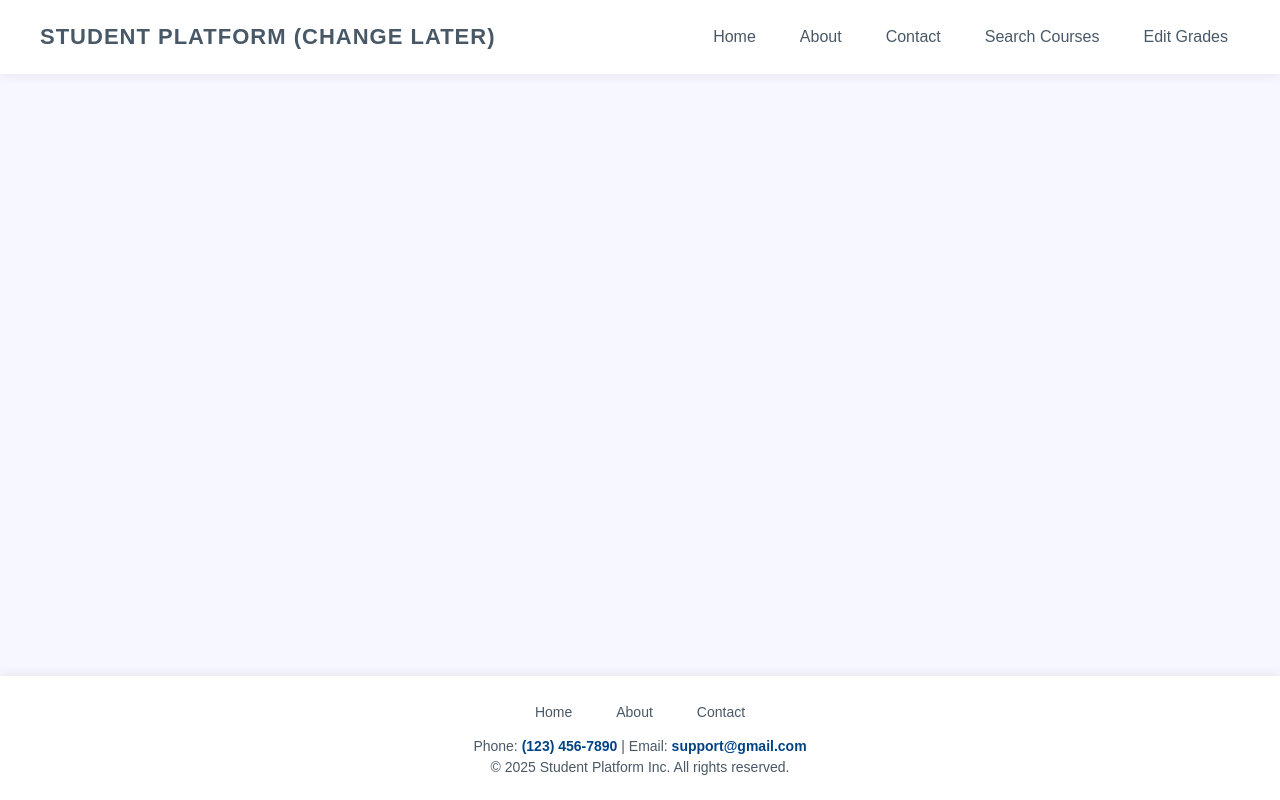
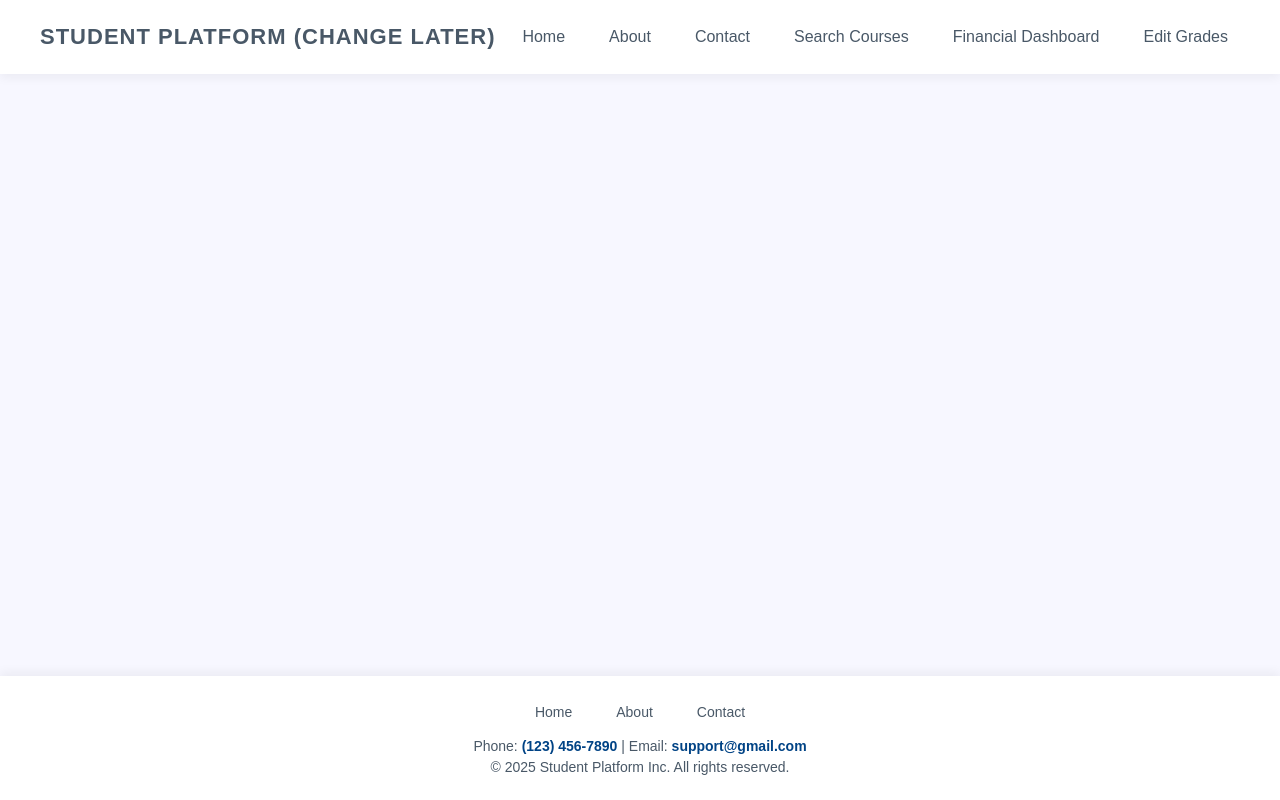
Before and after one commit to ryaneveson/310_Project, a React (Create React App) app in the folder student-records-app/: page /finances in a window 1280 px wide. Shown: the top 800 px of the page. Built offline with nearby package versions, Linux system fonts and the light colour scheme.

Commit message:
create finance page and links to it

```diff
--- /dev/null
+++ b/student-records-app/public/finances.html
@@ -0,0 +1,13 @@
+<!DOCTYPE html>
+<html lang="en">
+<head>
+    <meta charset="UTF-8">
+    <meta name="viewport" content="width=device-width, initial-scale=1.0">
+    <title>Financial Dashboard</title>
+</head>
+<body>
+    <h2>financial dashbaord</h2><br><br><br><br><br><br><br><br><br><br><br>
+    <br><br><br><br><br><br><br><br><br><br><br><br><br><br><br><br><br><br><br><br><br><br><br><br><br><br><br><br>
+    <br><br><br><br><br><br><br><br><br><br><br><br><br><br><br><br><br><h2>financial dashbaord</h2>
+</body>
+</html>
--- a/student-records-app/public/header.html
+++ b/student-records-app/public/header.html
@@ -14,6 +14,7 @@
             <a href="/">About</a>
             <a href="/">Contact</a>
             <a href = "/courses">Search Courses</a>
+            <a href = "/finances">Financial Dashboard</a>
             <a href = "/editGrades">Edit Grades</a>
         </nav>
     </header>
--- a/student-records-app/src/App.js
+++ b/student-records-app/src/App.js
@@ -2,6 +2,7 @@ import { BrowserRouter as Router, Route, Routes, Link } from "react-router-dom";
 import Login from "./Login";
 import Dashboard from "./Dashboard";
 import Courses from "./Courses"; // Import Courses page
+import Finances from "./Finances";
 import CreateUser from "./createUser";
 
 
@@ -12,6 +13,7 @@ function App() {
         <Route path="/" element={<Login />} />
         <Route path="/dashboard" element={<Dashboard />} />
         <Route path="/courses" element={<Courses />} /> {/* Courses Route */}
+        <Route path="/finances" element={<Finances />} />
       </Routes>
     </Router>
   );
--- /dev/null
+++ b/student-records-app/src/Finances.js
@@ -0,0 +1,23 @@
+import React, { useEffect, useState } from "react";
+import "./finances.css"
+
+function Finances() {
+    const [htmlContent, setHtmlContent] = useState("");
+
+    // Fetch the HTML content of finances.html
+    useEffect(() => {
+    fetch("/finances.html") // Path to finances.html in the public directory
+      .then((response) => response.text())
+      .then((data) => setHtmlContent(data))
+      .catch((error) => console.error("Error loading HTML content:", error));
+    }, []);
+
+    return (
+        <div className="container">
+          <div dangerouslySetInnerHTML={{ __html: htmlContent }} />
+
+        </div>
+      );
+}
+
+export default Finances;
--- /dev/null
+++ b/student-records-app/src/finances.css
@@ -0,0 +1,6 @@
+/* finances.css */
+body {
+    font-family: Arial, sans-serif;
+    margin: 20px;
+    padding: 0;
+}
```
